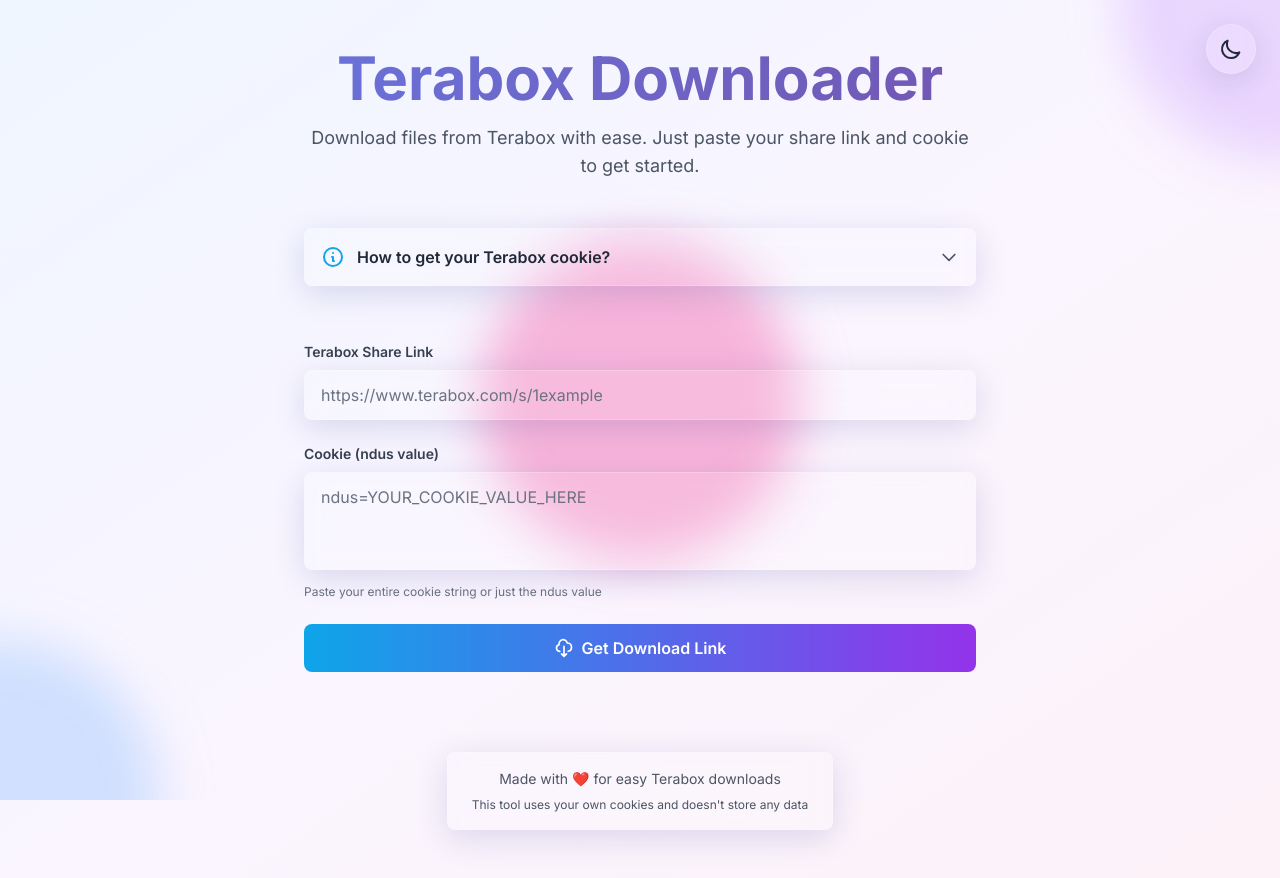
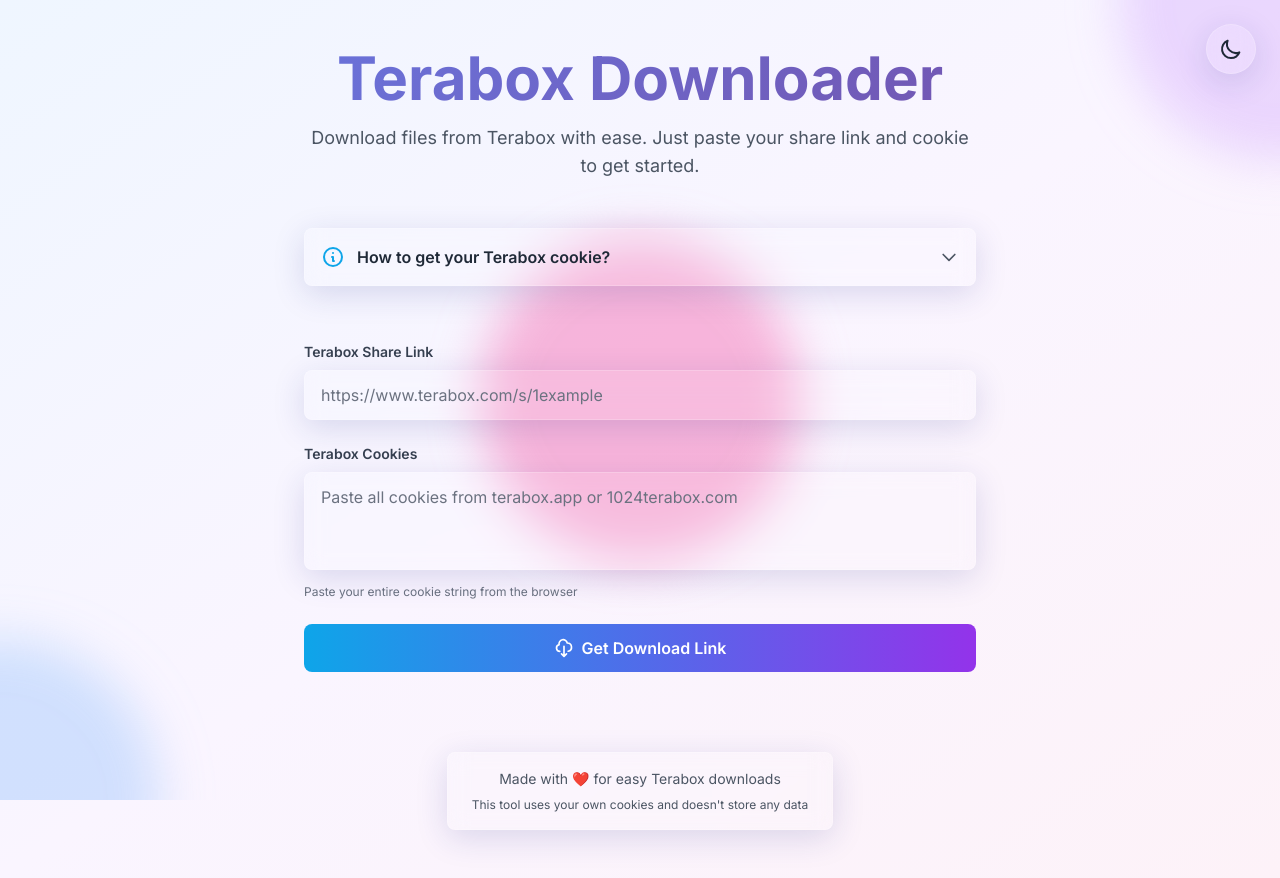
Before and after one commit to SaiRaheem/terabix, a React (Vite) app: page / in a window 1280 px wide. Built offline with nearby package versions, Linux system fonts and the light colour scheme.

Commit message:
Remove ndus cookie validation from frontend - accept any cookies

```diff
--- a/src/components/DownloadForm.tsx
+++ b/src/components/DownloadForm.tsx
@@ -18,7 +18,7 @@
         if (!link.trim()) {
             newErrors.link = 'Terabox link is required';
             isValid = false;
-        } else if (!link.includes('terabox.com/s/') && !link.includes('1024terabox.com/s/')) {
+        } else if (!link.includes('terabox.com/s/') && !link.includes('1024terabox.com/s/') && !link.includes('terabox.app/')) {
             newErrors.link = 'Invalid Terabox share link format';
             isValid = false;
         }
@@ -26,9 +26,6 @@
         // Validate cookies
         if (!cookies.trim()) {
             newErrors.cookies = 'Cookie is required';
-            isValid = false;
-        } else if (!cookies.includes('ndus=')) {
-            newErrors.cookies = 'Cookie must contain "ndus=" value';
             isValid = false;
         }
 
@@ -67,13 +64,13 @@
             {/* Cookie Input */}
             <div className="space-y-2">
                 <label htmlFor="cookies" className="block text-sm font-semibold text-gray-700 dark:text-gray-200">
-                    Cookie (ndus value)
+                    Terabox Cookies
                 </label>
                 <textarea
                     id="cookies"
                     value={cookies}
                     onChange={(e) => setCookies(e.target.value)}
-                    placeholder="ndus=YOUR_COOKIE_VALUE_HERE"
+                    placeholder="Paste all cookies from terabox.app or 1024terabox.com"
                     rows={3}
                     className="input-field resize-none"
                     disabled={isLoading}
@@ -82,7 +79,7 @@
                     <p className="text-red-500 text-sm mt-1 animate-fade-in">{errors.cookies}</p>
                 )}
                 <p className="text-xs text-gray-500 dark:text-gray-400">
-                    Paste your entire cookie string or just the ndus value
+                    Paste your entire cookie string from the browser
                 </p>
             </div>
 
```
